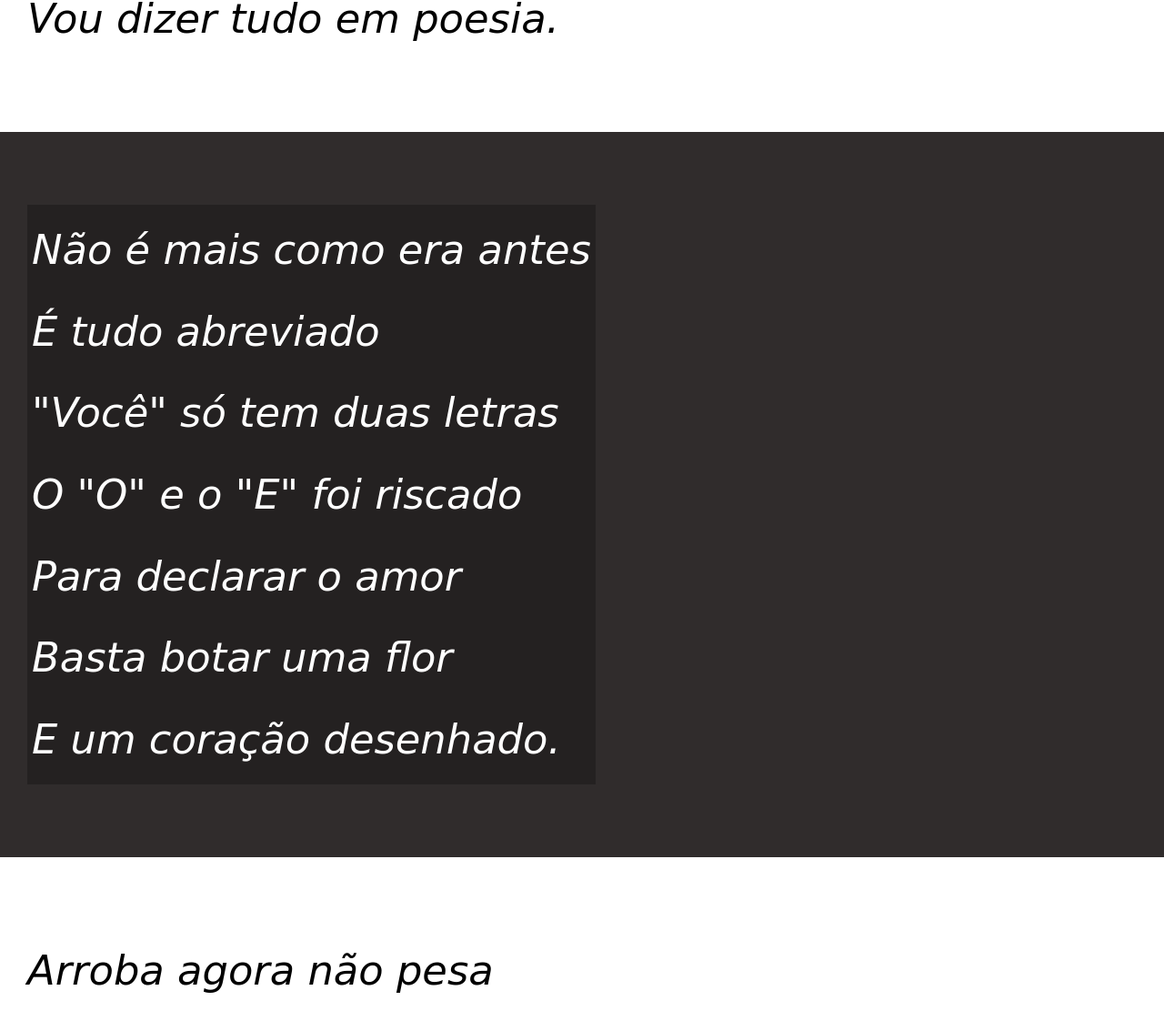
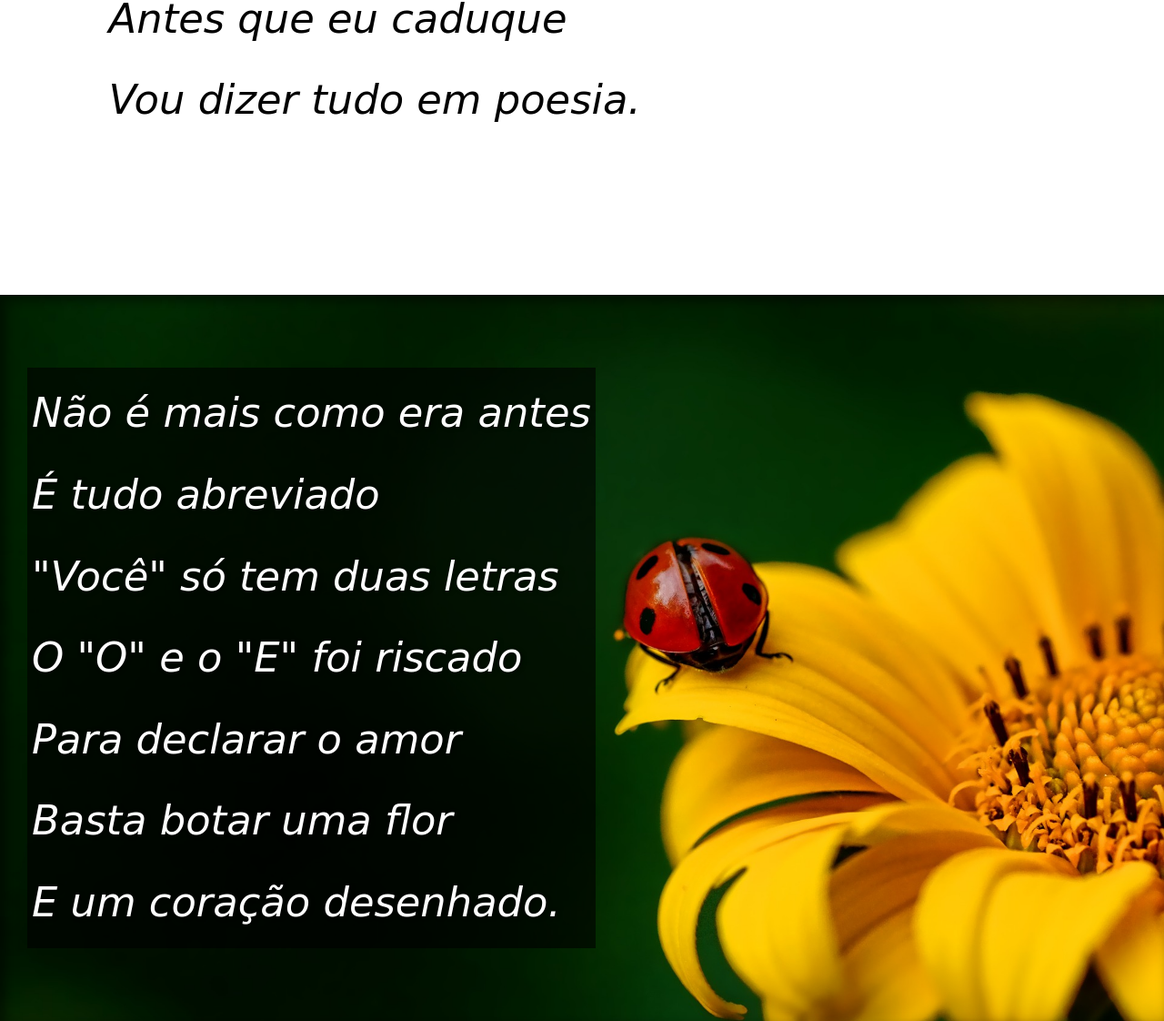
Before and after one commit to ThayNyan/HTML-CSS, a plain HTML site: page desafios/desafio011/index.html in a window 1280 px wide. Shown: the part 958-2080 px from the top of the page at 91% size. Drawn offline with Linux system fonts and the light colour scheme; a web font is replaced by a local one.

Commit message:
fim do desafio

```diff
--- a/desafios/desafio011/index.html
+++ b/desafios/desafio011/index.html
@@ -27,7 +27,7 @@
             </p>
         </section>
 
-        <section class="imagem">
+        <section class="imagem" id="img01">
             <p>
                 Não é mais como era antes <br>
                 É tudo abreviado <br>
@@ -39,7 +39,7 @@
             </p>
         </section>
 
-        <section class="normal">
+        <section class="normal" >
             <p>
                 Arroba agora não pesa <br>
                 É parte de um endereço <br>
@@ -61,7 +61,7 @@
             </p>
         </section>
 
-        <section class="imagem">
+        <section class="imagem" id="img02">
             <p>
                 Tenho saudade das cartas <br>
                 Escritas com a própria mão <br>
@@ -96,7 +96,7 @@
         </section>
     </main>
     <footer>Site criado por <a href="https://gustavoguanabara.github.io/" target="_blank">Gustavo Guanabara</a> para o
-        <a href="https://www.cursoemvideo.com/" target="_blank">CursoemVideo</a></footer>
+        <a href="https://www.cursoemvideo.com/" target="_blank">CursoemVideo</a>, reproduzido por <a href="https://github.com/ThayNyan" target="_blank">Thays Figueiredo</a></footer>
 </body>
 
 </html>
--- a/desafios/desafio011/style.css
+++ b/desafios/desafio011/style.css
@@ -16,33 +16,42 @@
     padding: 0px;
 }
 
-html, body {
+html,
+body {
     min-height: 100vh;
     background-color: darkgray;
     font-family: var(--fonte1);
 }
+
 header {
     background-color: black;
     color: white;
     text-align: center;
 }
-header > h1 {
+
+header>h1 {
     padding: 50px;
     font-variant: small-caps;
     font-family: var(--fonte2);
     font-size: 10vw;
 }
-header > p {
+
+header>p {
     padding-bottom: 50px;
 }
-header a, footer a {
+
+header a,
+footer a {
     color: white;
     text-decoration: none;
     font-weight: bold;
 }
-header a:hover, footer a:hover {
+
+header a:hover,
+footer a:hover {
     text-decoration: underline;
 }
+
 section {
     padding-top: 10vh;
     padding-bottom: 10vh;
@@ -51,24 +60,48 @@ section {
     font-family: var(--fonte3);
     font-size: 3.5vw;
 }
+
 section.normal {
     background-color: white;
     color: black;
 }
+
 section.imagem {
     background-color: rgb(48, 44, 44);
     color: white;
+    background-size: cover;
+    box-shadow: inset 6px 6px 13px rgba(0, 0, 0, 0.527);
+    background-attachment: fixed;
+
 }
-section.imagem > p {
+
+section.imagem>p {
     display: inline-block;
     padding: 5px;
-    background-color: rgba(0, 0, 0, 0.26);
+    background-color: rgba(0, 0, 0, 0.623);
+    text-shadow: 2px 1px 5px rgba(0, 0, 0, 0.486);
+}
+
+section#img01 {
+    background-image: url(imagens/background001.jpg);
+    background-position: right center;
+    background-size: cover;
+}
+section#img02 {
+    background-image: url(imagens/background002.jpg);
+    background-position: right center;
+    background-size: cover;
 
 }
+section>p {
+    padding: 2em;
+}
+
 main {
     font-family: cursive;
     font-style: italic;
 }
+
 footer {
     background-color: black;
     color: white;
```
